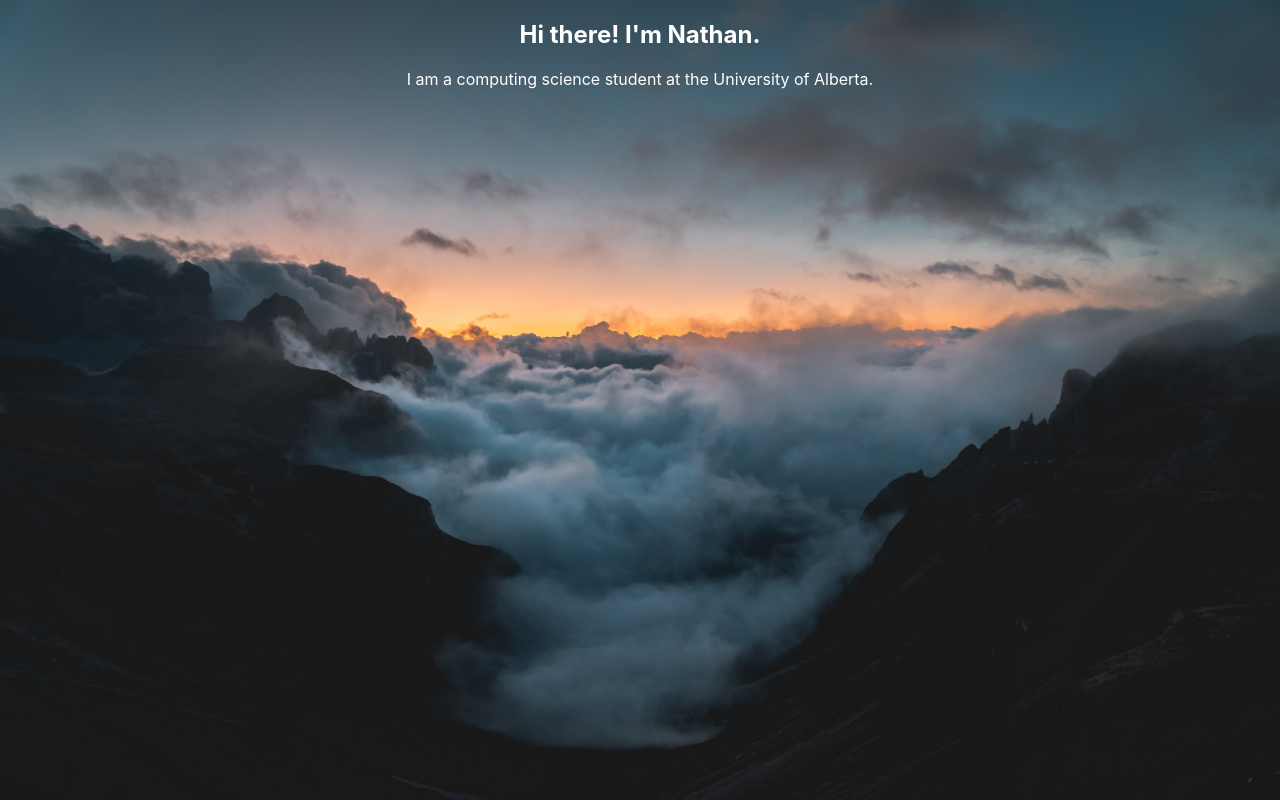
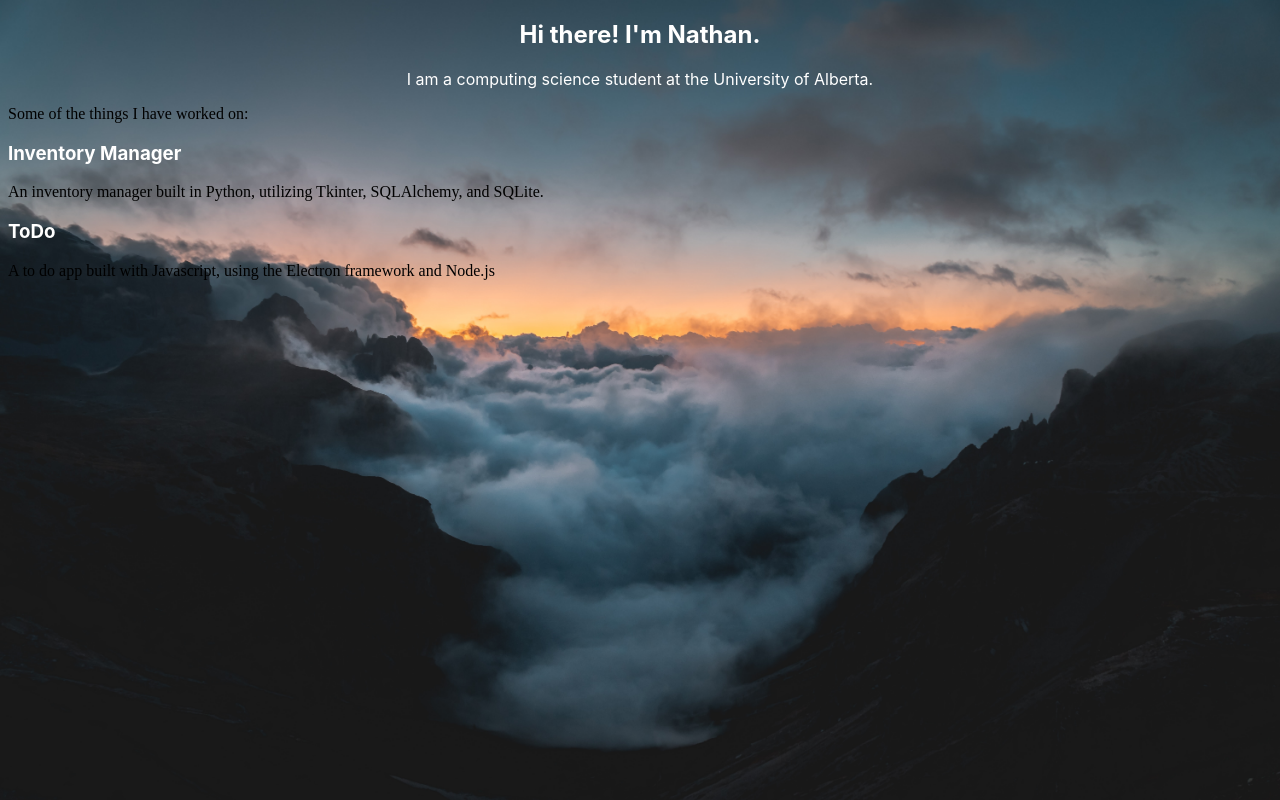
Before and after one commit to nathanlytang/nathanlytang.com, a plain HTML site: page index.html in a window 1280 px wide. Drawn offline with Linux system fonts and the light colour scheme.

Commit message:
Projects

```diff
--- a/index.html
+++ b/index.html
@@ -1,5 +1,6 @@
 <!DOCTYPE html>
 <html>
+
     <head>
     <title>Nathan Tang</title>
     <link rel="stylesheet" href="styles.css">
@@ -10,10 +11,27 @@
             <h2>
                 Hi there!  I'm Nathan.
             </h2>
-            <p>
+            <p id="descriptionParagraph">
                 I am a computing science student at the University of Alberta.
             </p>
         </div>
+            <p>Some of the things I have worked on:</p>
+            <div>
+                <h3 class="projectSectionTitles">
+                    Inventory Manager
+                </h3>
+                <p>
+                    An inventory manager built in Python, utilizing Tkinter, SQLAlchemy, and SQLite.
+                </p>
+            </div>
+            <div>
+                <h3  class="projectSectionTitles">
+                    ToDo
+                </h3>
+                <p>
+                    A to do app built with Javascript, using the Electron framework and Node.js
+                </p>
+            </div>
 
         </div>
 
--- a/styles.css
+++ b/styles.css
@@ -9,8 +9,13 @@ body {
     color: white;
 }
 
-p {
+#descriptionParagraph {
     text-align: center;
     width: 1000px;
     margin: auto;
 }
+
+.projectSectionTitles {
+    color: white;
+    font-family: -apple-system, BlinkMacSystemFont, 'Segoe UI', Roboto, Oxygen, Ubuntu, Cantarell, 'Open Sans', 'Helvetica Neue', sans-serif;
+}
```
